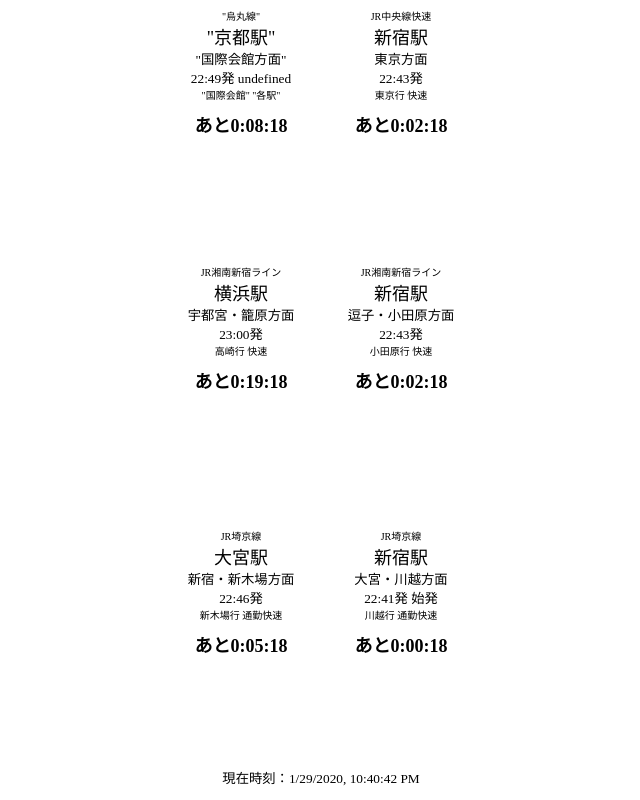
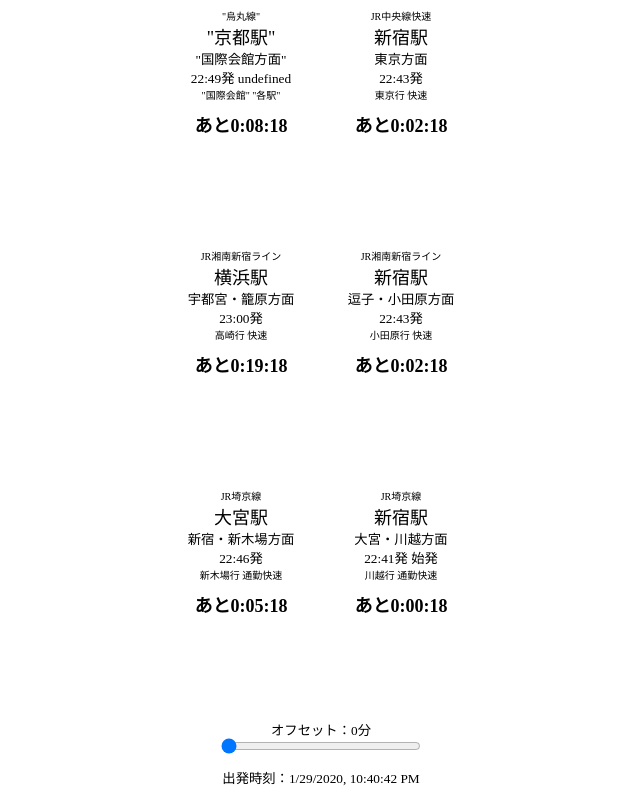
Before and after one commit to akanekwon/proto_countdown_timetable, a plain HTML site: page index.html in a window 1280 px wide. Shown: the whole page, without its empty margins (319-959 px from the left). Drawn offline with Linux system fonts and the light colour scheme.

Commit message:
Implement slider

```diff
--- a/index.html
+++ b/index.html
@@ -1,11 +1,14 @@
 <!DOCTYPE html>
-<html>
+<html lang="ja">
 <head>
   <meta charset="utf-8">
   <meta name="viewport" content="width=device-width, initial-scale=1.0">
   <meta http-equiv="X-UA-Compatible" content="ie=edge">
   <title>proto_countdown_timetable</title>
   <link rel="stylesheet" href="main.css">
+  <script>
+    var rangevalue = 0;
+  </script>
   <script type="text/javascript" src="main.js"></script>
   <script type="text/javascript" src="japanese.holiday.js"></script>
 </head>
@@ -65,7 +68,11 @@
       <div id="type6" class="x-small"></div>
       <p id="dur6" class="large"></p>
     </div>
+    <input id="slider" type="range" min="0" max="180" value="0" step="1" onchange="rangevalue=value">
+    <div id="sli" class="smaller"></div>
     <div id="now" class="smaller"></div>
+    <script type="text/javascript" src="hmms.js"></script>
+    <script type="text/javascript" src="japanese.holiday.js"></script>
   </div>
 </body>
 </html>
--- a/main.css
+++ b/main.css
@@ -54,7 +54,7 @@
 
 #box3 {
   position: absolute;
-  top: 33%;
+  top: 31%;
   left: 50%;
   width: 160px;
   margin-left: -160px;
@@ -62,7 +62,7 @@
 
 #box4 {
   position: absolute;
-  top: 33%;
+  top: 31%;
   left: 50%;
   width: 160px;
   margin-left: 0px;
@@ -70,7 +70,7 @@
 
 #box5 {
   position: absolute;
-  top: 66%;
+  top: 61%;
   left: 50%;
   width: 160px;
   margin-left: -160px;
@@ -78,7 +78,7 @@
 
 #box6 {
   position: absolute;
-  top: 66%;
+  top: 61%;
   left: 50%;
   width: 160px;
   margin-left: 0px;
@@ -88,6 +88,18 @@
   position: absolute;
   top:96%;
 }
+
+#sli {
+  position: absolute;
+  top:90%;
+}
+
+#slider {
+  position: absolute;
+  margin-left: -100px;
+  width: 200px;
+  top:92%;
+}
 /*
 #boxContainer {
   border: 1px solid #000000;
--- a/main.js
+++ b/main.js
@@ -1,7 +1,7 @@
 // グローバル変数
 var tables = 6;
 var rowData = [], tt = [], route = [], station = [], desc = [];
-var Xhr = "";
+var Xhr = '';
 
 // ファイルの読込みと初期化
 function init(){
@@ -27,9 +27,9 @@
         station[i] = tt[i][0][1];
         desc[i] = tt[i][0][2];
 
-        document.getElementById("route"+String(i+1)).innerHTML = route[i];
-        document.getElementById("station"+String(i+1)).innerHTML = station[i];
-        document.getElementById("desc"+String(i+1)).innerHTML = desc[i];
+        document.getElementById('route'+String(i+1)).innerHTML = route[i];
+        document.getElementById('station'+String(i+1)).innerHTML = station[i];
+        document.getElementById('desc'+String(i+1)).innerHTML = desc[i];
     }
 
     timetest();
@@ -38,27 +38,31 @@
 // load continuous
 function timetest(){
     var i = 0;
-    var nt = "", duration = "";
+    var nt = '', duration = '';
     var now = new Date();
+    now.setHours(now.getHours() + (rangevalue / 60));
+    now.setMinutes(now.getMinutes() + (rangevalue % 60));
     //時刻調整用
     //now.setTime(now.getTime() + 2*24*60*60*1000 + 8*60*60*1000 + 17*60*1000);
 
-    document.getElementById("now").innerHTML = "現在時刻："+now.toLocaleString();
+    document.getElementById('now').innerHTML = '出発時刻：'+now.toLocaleString();
     for (i = 0; i < tables; i++){
         nt = nexttime(now,tt[i],true);
         if (nt === false){
             nt = nexttime(now,tt[i],false);
         }
         duration = (nt.time - now);
-        document.getElementById("next"+String(i+1)).innerHTML = nt.str[0]+"発 "+nt.str[3];
-        document.getElementById("dir"+String(i+1)).innerHTML = nt.str[2]+" "+nt.str[1];
+        document.getElementById('next'+String(i+1)).innerHTML = nt.str[0]+'発 '+nt.str[3];
+        document.getElementById('dir'+String(i+1)).innerHTML = nt.str[2]+' '+nt.str[1];
         //str[0]:時刻 str[1]:種別 str[2]:行先 str[3]:備考
         if (duration >= 0) {
-            document.getElementById("dur"+String(i+1)).innerHTML = "あと"+computeDuration(duration);
+            document.getElementById('dur'+String(i+1)).innerHTML = 'あと'+computeDuration(duration);
         }
     }
 
-    window.setTimeout("timetest()", 1000);
+    document.getElementById('sli').innerHTML = 'オフセット：'+rangevalue+'分';
+
+    window.setTimeout('timetest()', 1000);
 }
 
 // table中のnow以降の発車時刻を返す
@@ -66,7 +70,7 @@
 // flagがtrueの場合は前日の24時以降の発車時刻を検索
 // 祝日判定にはjapanese.holiday.js(https://gist.github.com/Songmu/703311)を利用
 function nexttime(now, table, flag){
-    var i = 0, day = "";
+    var i = 0, day = '';
     var time = hhmm(now,flag);
     var next = new Date(now);
 
@@ -86,17 +90,17 @@
 
     for (i = 0; i < table.length; i++){
         if ( day > 0 && day < 6 ) {
-            if (table[i][0] === "[平日]"){
+            if (table[i][0] === '[平日]'){
                 break;
             }
         }
         else if ( day === 6 ) {
-            if (table[i][0] === "[土曜]"){
+            if (table[i][0] === '[土曜]'){
                 break;
             }
         }
         else if ( day === 0 ) {
-            if (table[i][0] === "[日曜・祝日]"){
+            if (table[i][0] === '[日曜・祝日]'){
                 break;
             }
         }
@@ -108,7 +112,7 @@
         }
     }
 
-    if (!table[i] || (table[i][0][0] === "[")){
+    if (!table[i] || (table[i][0][0] === '[')){
         if (flag){
             return false;
         }
@@ -120,8 +124,8 @@
     }
 
     // table[i][0] が24時を超えていた場合は翌日の日時に修正
-    var hh = "", mm = "";
-    if ( table[i][0].substring(0,2) > "23" ){
+    var hh = '', mm = '';
+    if ( table[i][0].substring(0,2) > '23' ){
         hh = parseInt(table[i][0].substring(0,2),10)-24;
         if (!flag) {
             next.setDate(next.getDate() + 1);
@@ -141,7 +145,7 @@
 function opencsv(src){
     var path = src;
     Xhr = new XMLHttpRequest();
-    Xhr.open("GET",path,false);
+    Xhr.open('GET',path,false);
     Xhr.send(null);
 
     return Xhr.responseText;
@@ -152,14 +156,14 @@
     var h = String(Math.floor(ms / 3600000));
     var m = String(Math.floor((ms - h * 3600000)/60000)+ 100).substring(1);
     var s = String(Math.round((ms - h * 3600000 - m * 60000)/1000)+ 100).substring(1);
-    return h+":"+m+":"+s;
+    return h+':'+m+':'+s;
 }
 
 // 時刻を hh:mm 形式の文字列で返す
 // flagがtrueの場合は時刻を24進めた値を返す
 function hhmm(time,flag){
     if (flag) {
-        return String(time.getHours()+24)+":"+String(time.getMinutes()+100).substring(1);
+        return String(time.getHours()+24)+':'+String(time.getMinutes()+100).substring(1);
     }
-    return String(time.getHours()+100).substring(1)+":"+String(time.getMinutes()+100).substring(1);
+    return String(time.getHours()+100).substring(1)+':'+String(time.getMinutes()+100).substring(1);
 }
```
